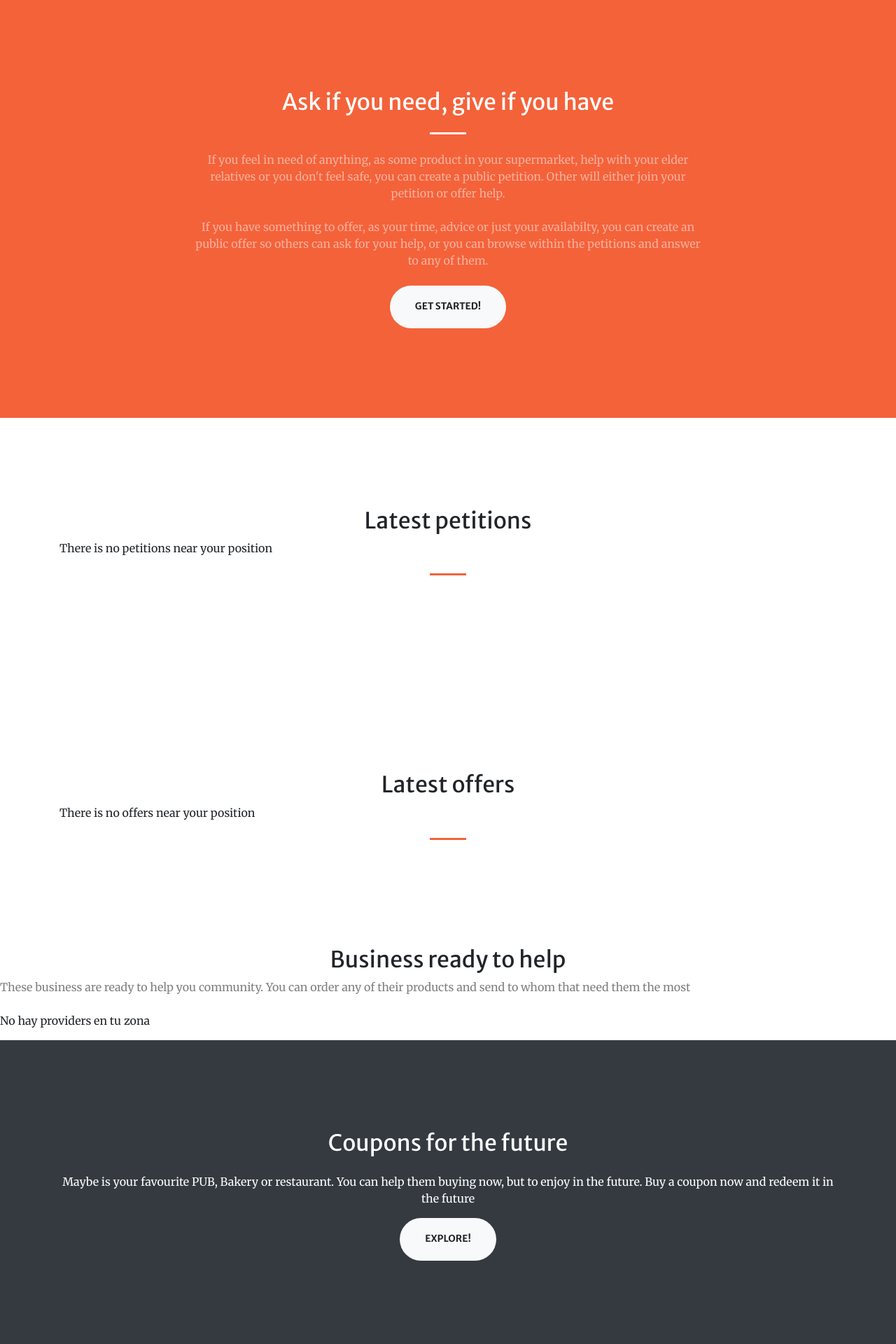
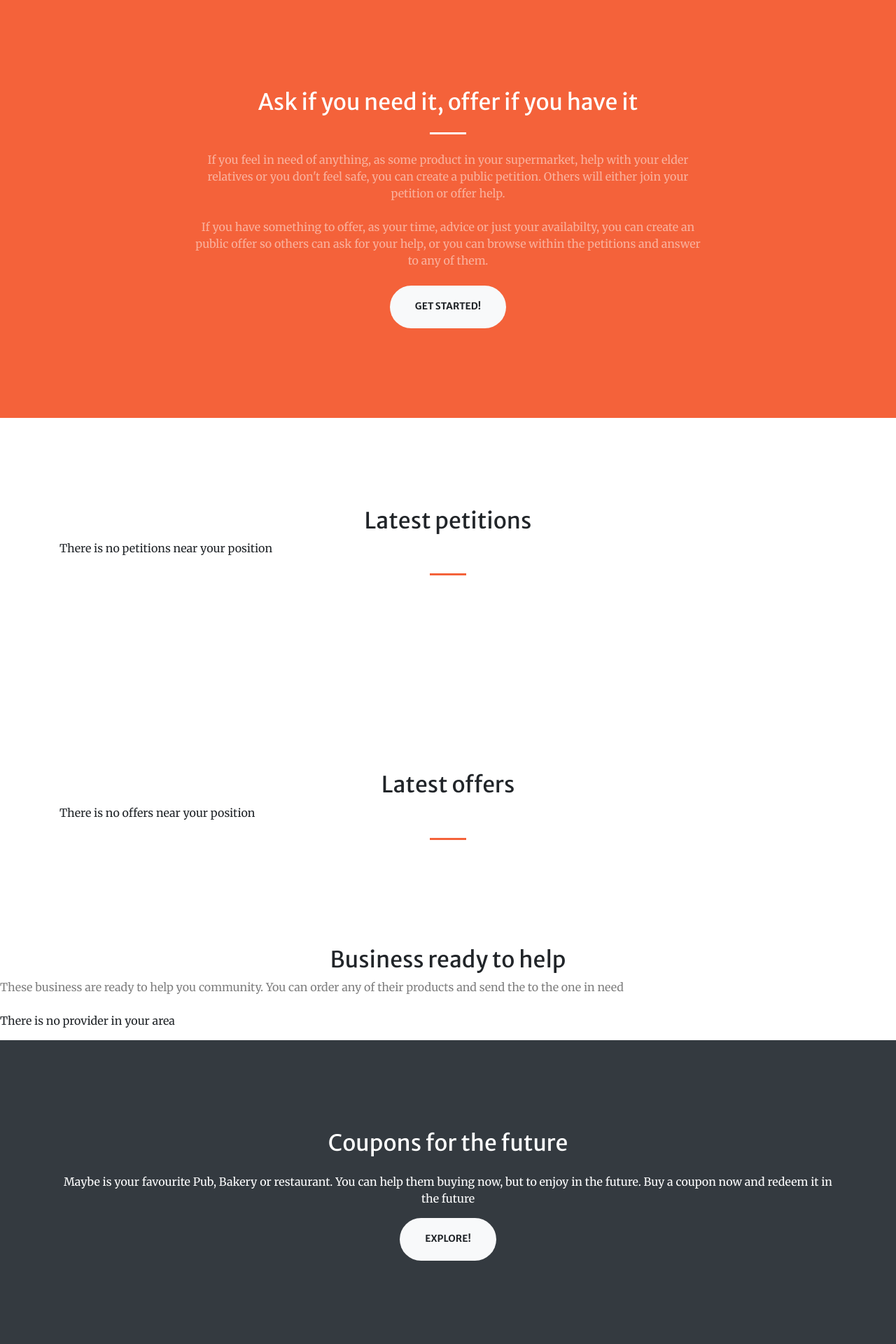
Before and after one commit to pjuradopueyo/taco, a Django app: page / in a window 1280 px wide. Shown: the part 801-2721 px from the top of the page at 70% size. Run offline with Django 3.2, Linux system fonts and the light colour scheme; some libraries are stand-ins or nearby versions.

Commit message:
Corrections in front page text

```diff
--- a/users/templates/users/index.html
+++ b/users/templates/users/index.html
@@ -7,11 +7,11 @@
             <div class="container h-100">
                 <div class="row h-100 align-items-center justify-content-center text-center">
                     <div class="col-lg-10 align-self-end">
-                        <h1 class="text-uppercase text-white font-weight-bold">Helping heach others to help</h1>
+                        <h1 class="text-uppercase text-white font-weight-bold">Helping each others to help</h1>
                         <hr class="divider my-4" />
                     </div>
                     <div class="col-lg-8 align-self-baseline">
-                        <p class="text-white-75 font-weight-light mb-5">Help your community to keep alive, help to whom may need it, buy goods for others who cannot afford them or purchase coupons to redeem when your favourite places open again</p>
+                        <p class="text-white-75 font-weight-light mb-5">Help your community to keep alive, help to whom may need it, buy goods for others who cannot afford it or purchase coupons to redeem when your favourite places open again</p>
                         <a class="btn btn-primary btn-xl js-scroll-trigger" href="#about">Find Out More</a>
                     </div>
                 </div>
@@ -21,9 +21,9 @@
             <div class="container">
                 <div class="row justify-content-center">
                     <div class="col-lg-8 text-center">
-                        <h2 class="text-white mt-0">Ask if you need, give if you have</h2>
+                        <h2 class="text-white mt-0">Ask if you need it, offer if you have it</h2>
                         <hr class="divider light my-4" />
-                        <p class="text-white-50 mb-4">If you feel in need of anything, as some product in your supermarket, help with your elder relatives or you don't feel safe, you can create a public petition. Other will either join your petition or offer help.</p>
+                        <p class="text-white-50 mb-4">If you feel in need of anything, as some product in your supermarket, help with your elder relatives or you don't feel safe, you can create a public petition. Others will either join your petition or offer help.</p>
                         <p class="text-white-50 mb-4">If you have something to offer, as your time, advice or just your availabilty, you can create an public offer so others can ask for your help, or you can browse within the petitions and answer to any of them.</p>
                         <a class="btn btn-light btn-xl js-scroll-trigger" href="#services">Get Started!</a>
                     </div>
@@ -95,7 +95,7 @@
         {% block providers %}
             <div class="container-fluid p-0">
                 <h2 class="text-center mt-0">Business ready to help</h2>
-                <p class="text-black-50 mb-4">These business are ready to help you community. You can order any of their products and send to whom that need them the most</p>
+                <p class="text-black-50 mb-4">These business are ready to help you community. You can order any of their products and send the to the one in need</p>
                 <div class="row no-gutters">
                     {% if latest_provider_list %}
                     <div class="row">
@@ -116,7 +116,7 @@
                     {% endfor %}
                     </div>
                     {% else %}
-                    <p>No hay providers en tu zona</p>
+                    <p>There is no provider in your area</p>
                     {% endif %}
 
                 </div>
@@ -126,7 +126,7 @@
         {% block cta %}
             <div class="container text-center">
                 <h2 class="mb-4">Coupons for the future</h2>
-                <p>Maybe is your favourite PUB, Bakery or restaurant. You can help them buying now, but to enjoy in the future. Buy a coupon now and redeem it in the future</p>
+                <p>Maybe is your favourite Pub, Bakery or restaurant. You can help them buying now, but to enjoy in the future. Buy a coupon now and redeem it in the future</p>
                 <a class="btn btn-light btn-xl" href="#">Explore!</a>
             </div>
         {% endblock %}
@@ -137,7 +137,7 @@
                     <div class="col-lg-8 text-center">
                         <h2 class="mt-0">Let's Get In Touch!</h2>
                         <hr class="divider my-4" />
-                        <p class="text-muted mb-5">Is your business struggling, do you know someone who needs help, do you have anything to offer?/p>
+                        <p class="text-muted mb-5">Is your business struggling? Do you know someone who needs help? Do you have anything to offer?</p>
                     </div>
                 </div>
                 <div class="row">
```
